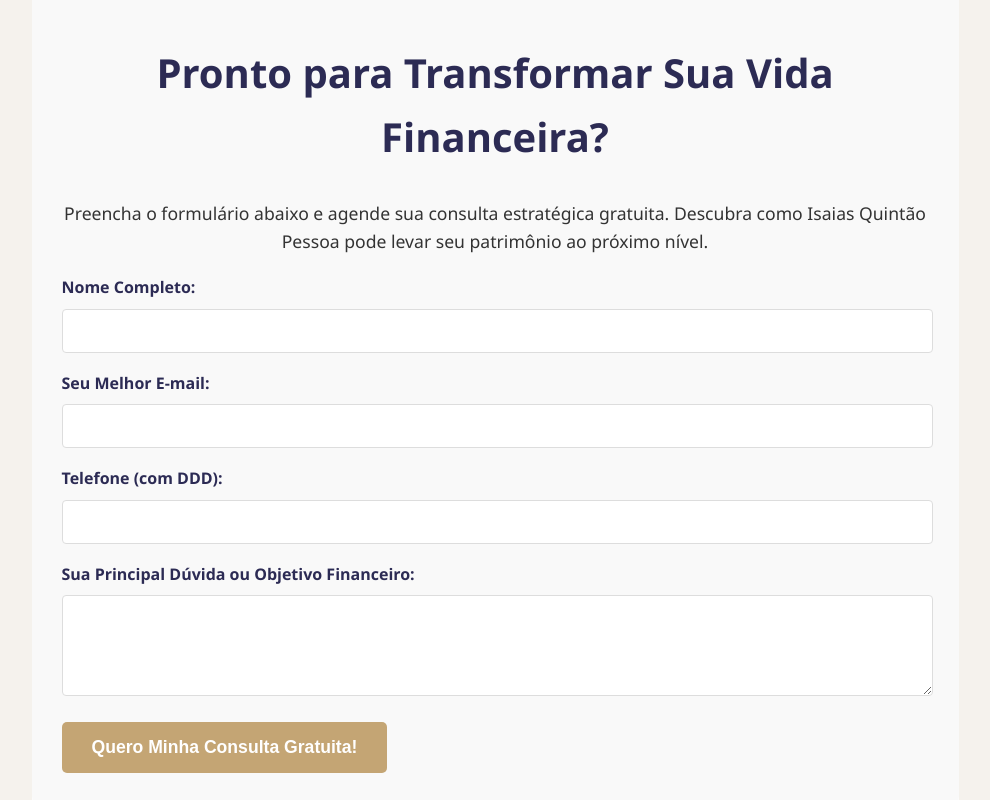
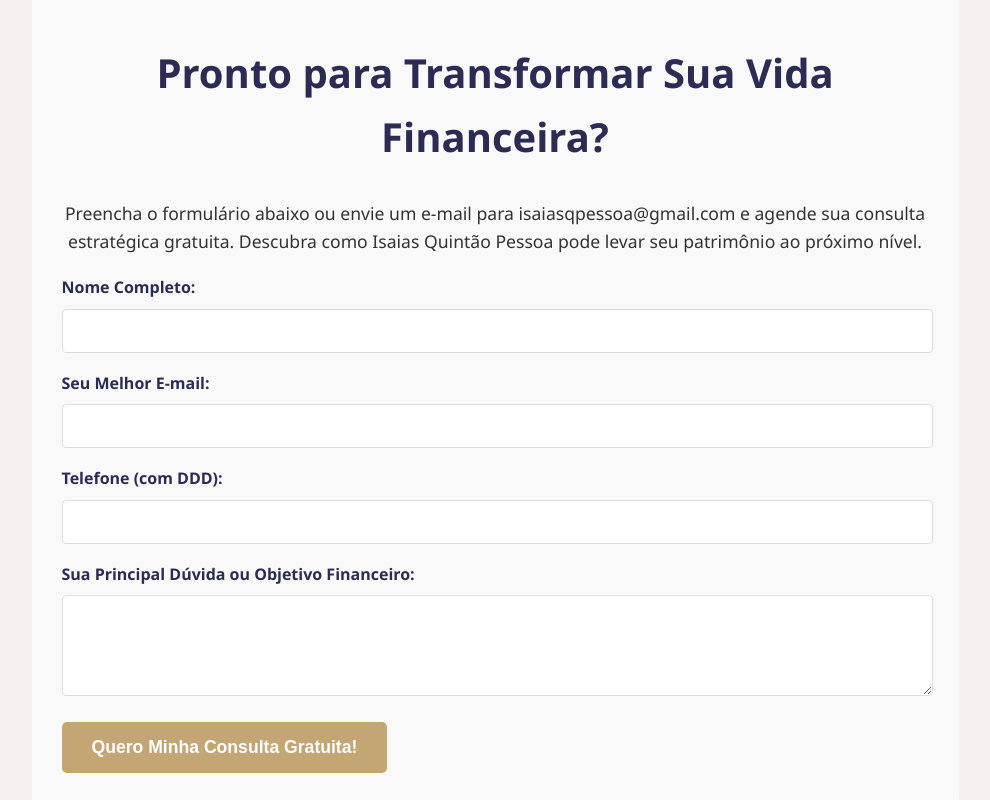
Before and after one commit to isaiasqp/iq-pessoa-website, a plain HTML site: page index.html in a window 1280 px wide. Shown: the part 11200-12000 px from the top of the page, without its empty margins (270-1260 px from the left). Drawn offline with Linux system fonts and the light colour scheme.

Commit message:
Update index.html

```diff
--- a/index.html
+++ b/index.html
@@ -574,7 +574,7 @@
                 </div>
                 <div class="contact-form">
                     <h2>Pronto para Transformar Sua Vida Financeira?</h2>
-                    <p style="text-align: center; margin-bottom: 20px;">Preencha o formulário abaixo e agende sua consulta estratégica gratuita. Descubra como Isaias Quintão Pessoa pode levar seu patrimônio ao próximo nível.</p>
+                    <p style="text-align: center; margin-bottom: 20px;">Preencha o formulário abaixo ou envie um e-mail para isaiasqpessoa@gmail.com  e agende sua consulta estratégica gratuita. Descubra como Isaias Quintão Pessoa pode levar seu patrimônio ao próximo nível.</p>
                     <form action="#" method="POST">
                         <label for="name">Nome Completo:</label>
                         <input type="text" id="name" name="name" required>
```
